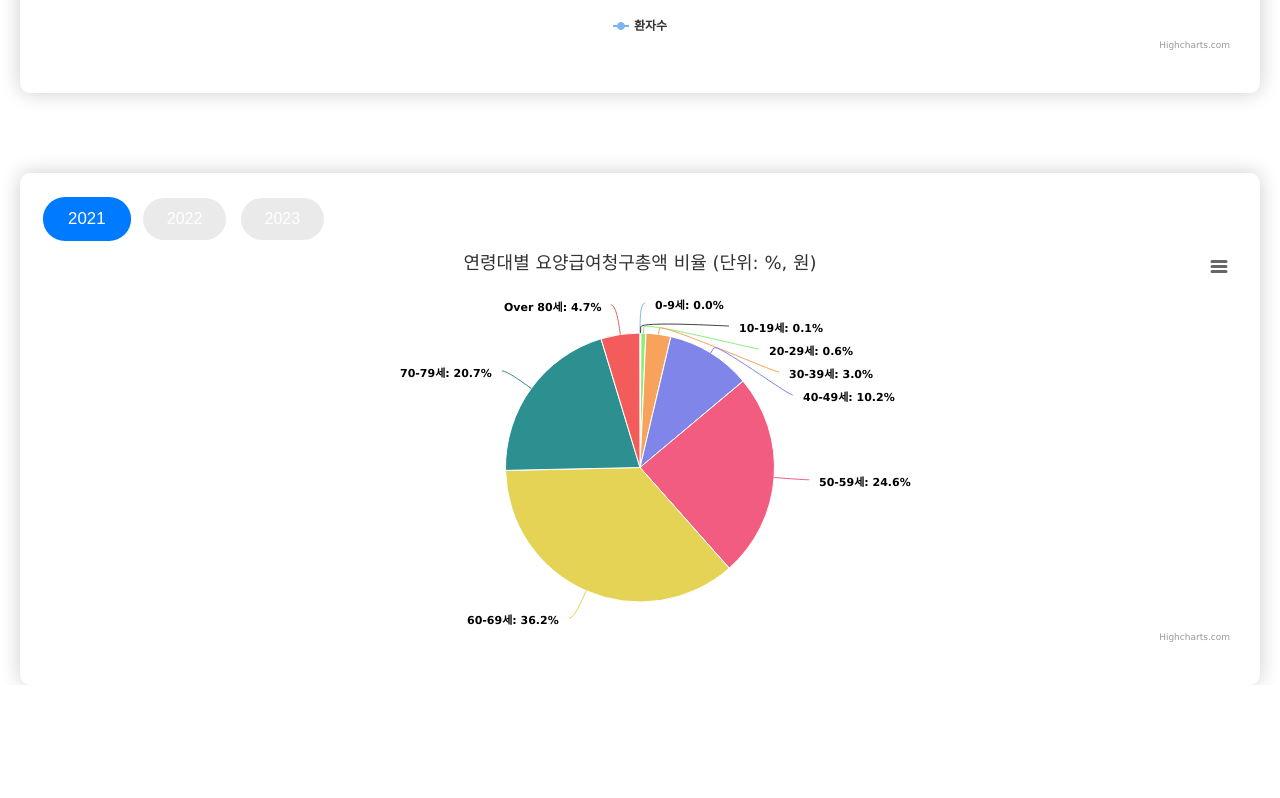
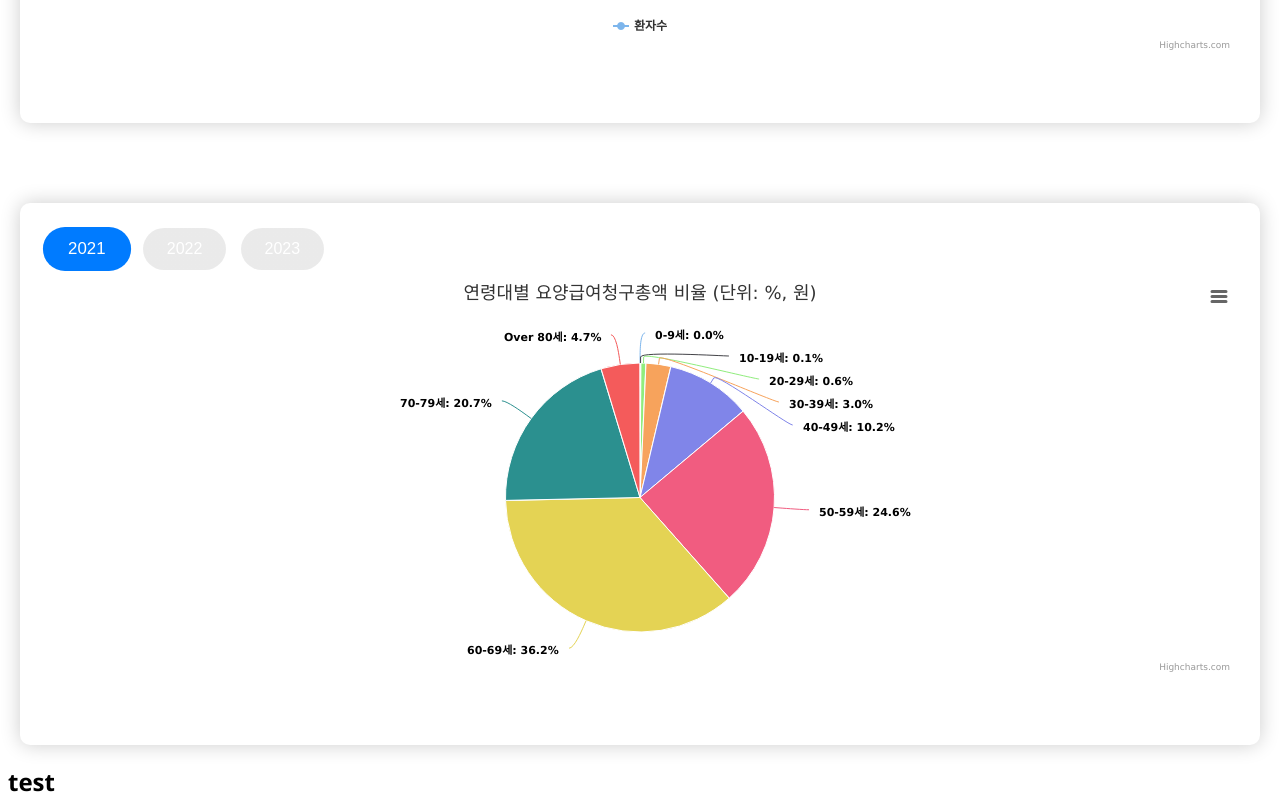
Before and after one commit to Neurophetmarketinghub/SCALEMRA_RESEARCHALL, a plain HTML site: page index.html in a window 1280 px wide. Shown: the part 562-1360 px from the top of the page. Before the commit the page ends 1247 px from the top, so only its background shows below. Drawn offline with nearby package versions, Linux system fonts and the light colour scheme.

Commit message:
Update index.html

```diff
--- a/index.html
+++ b/index.html
@@ -8,7 +8,6 @@
         html,
         body {
             height: 100%;
-            margin: 0;
             font-family: 'Segoe UI', Tahoma, Geneva, Verdana, sans-serif;
         }
 
@@ -22,12 +21,12 @@
             border-radius: 10px;
             background-color: #fff;
             padding: 20px;
-            margin: 0 auto; /* Center the container horizontally */
+            margin: auto; /* Center the container horizontally */
         }
 
         .button-container {
             width: 100%; /* Ensure button container takes full width */
-            margin-bottom: 20px;
+            margin-bottom: 50px;
             text-align: left; /* Align buttons to the left */
         }
 
@@ -133,6 +132,10 @@
 			<div id="pie-container"></div>
 		</section>
 	</div>
+
+	<section>
+	<h1>test</h1>
+	</section>
 
 	<script>
 		document.addEventListener('DOMContentLoaded', function () {
```
